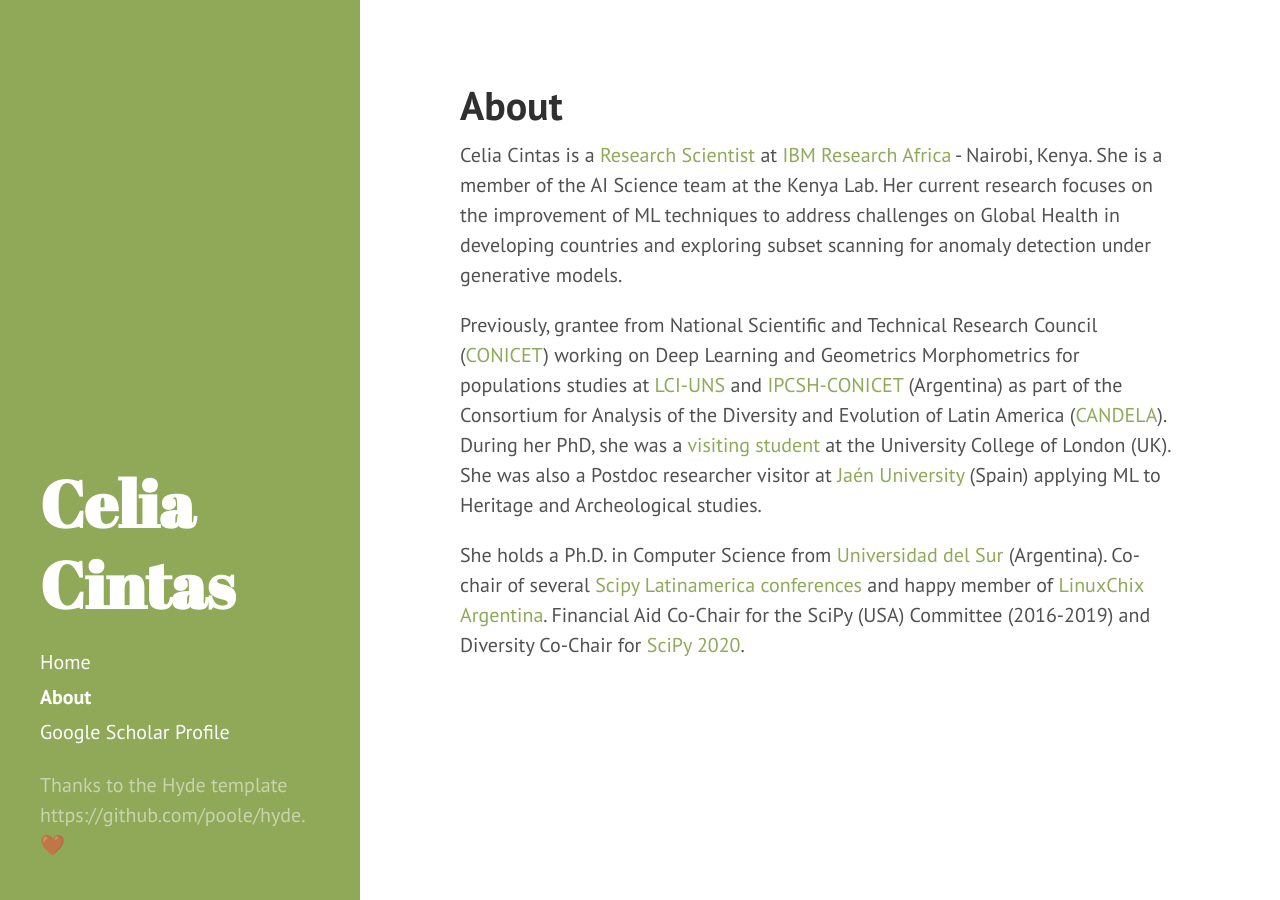
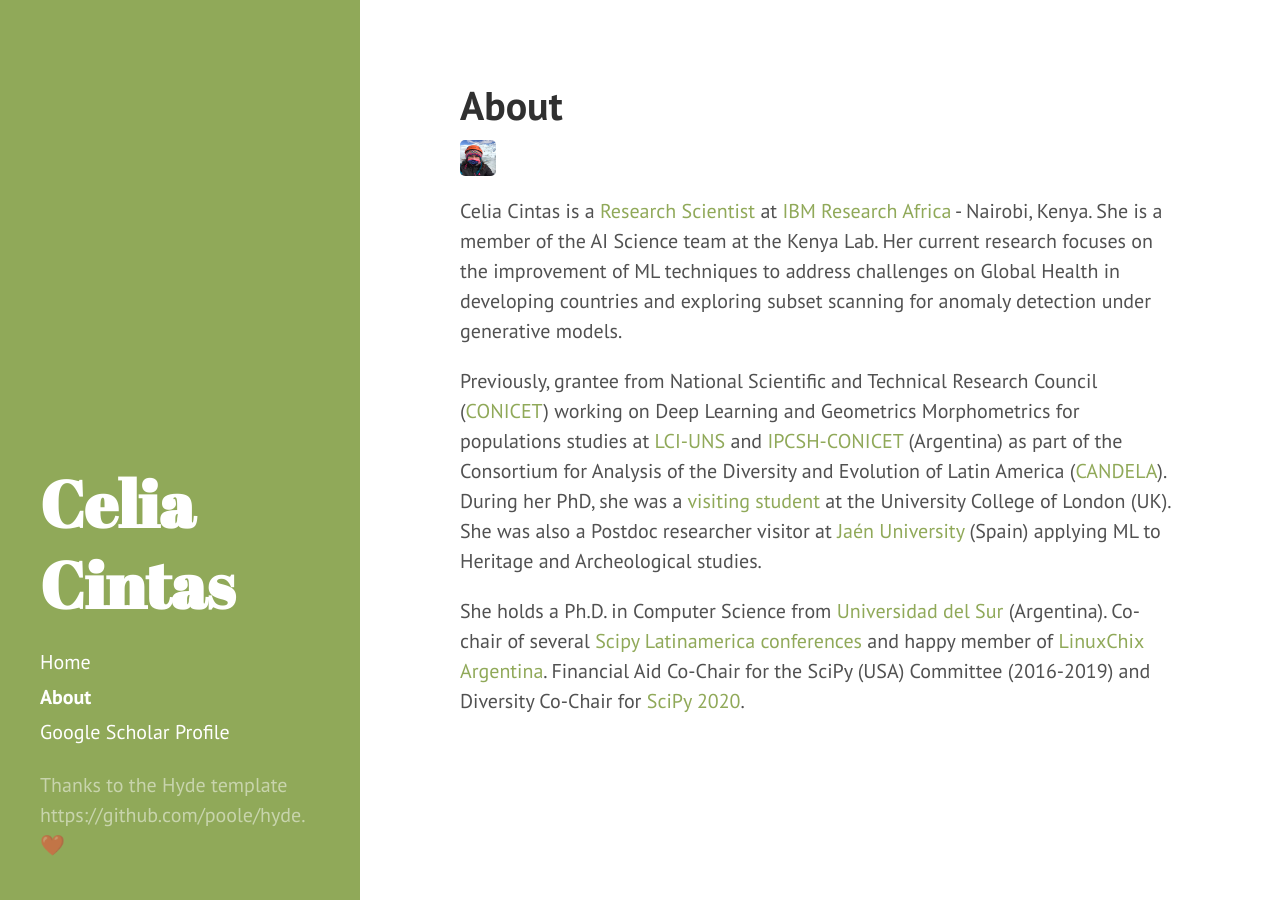
Before and after one commit to celiacintas/celiacintas.github.io, a Jekyll site: the page built from about.md, in a window 1280 px wide. Built offline with Jekyll 4.4.1, drawn with Linux system fonts in a browser that asks for light colours.

Commit message:
Update about.md

```diff
--- a/about.md
+++ b/about.md
@@ -4,6 +4,8 @@ title: About
 ---
 
 
+![Drag Racing](https://github.com/celiacintas/celiacintas.github.io/blob/main/public/profile_pic.JPG){:height="36px" width="36px"}
+
 Celia Cintas is a [Research Scientist](https://researcher.watson.ibm.com/researcher/view.php?person=ibm-Celia.Cintas) at [IBM Research Africa](https://www.research.ibm.com/labs/africa/) - Nairobi, Kenya. She is a member of the AI Science team at the Kenya Lab. Her current research focuses on the improvement of ML techniques to address challenges on Global Health in developing countries and exploring subset scanning for anomaly detection under generative models.
 
 Previously, grantee from National Scientific and Technical Research Council ([CONICET](https://www.conicet.gov.ar/?lan=en)) working on Deep Learning and Geometrics Morphometrics for populations studies at [LCI-UNS](https://imaglabs.org/) and [IPCSH-CONICET](https://ipcsh.conicet.gov.ar/) (Argentina) as part of the Consortium for Analysis of the Diversity and Evolution of Latin America ([CANDELA](https://www.ucl.ac.uk/biosciences/departments/genetics-evolution-and-environment/candela/)).  During her PhD, she was a [visiting student](https://www.ucl.ac.uk/biosciences/subject-specific-taught-modules/human-population-genetics/people) at the University College of London (UK). She was also a Postdoc researcher visitor at [Jaén University](https://www.ujaen.es/en) (Spain) applying ML to Heritage and Archeological studies.
```
